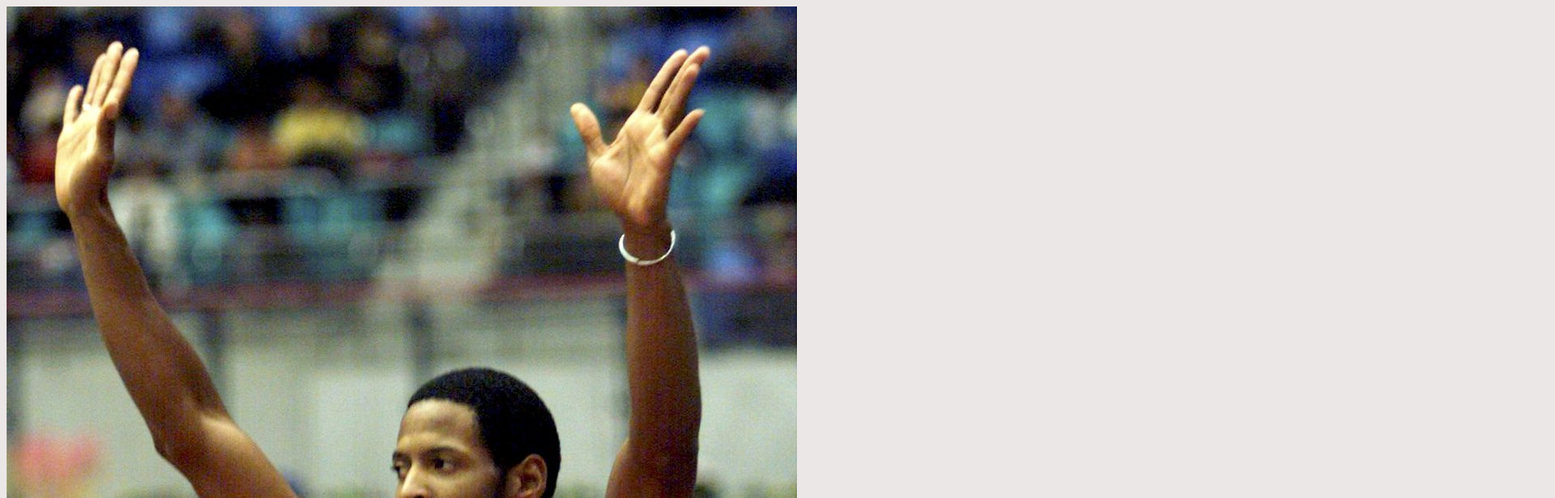
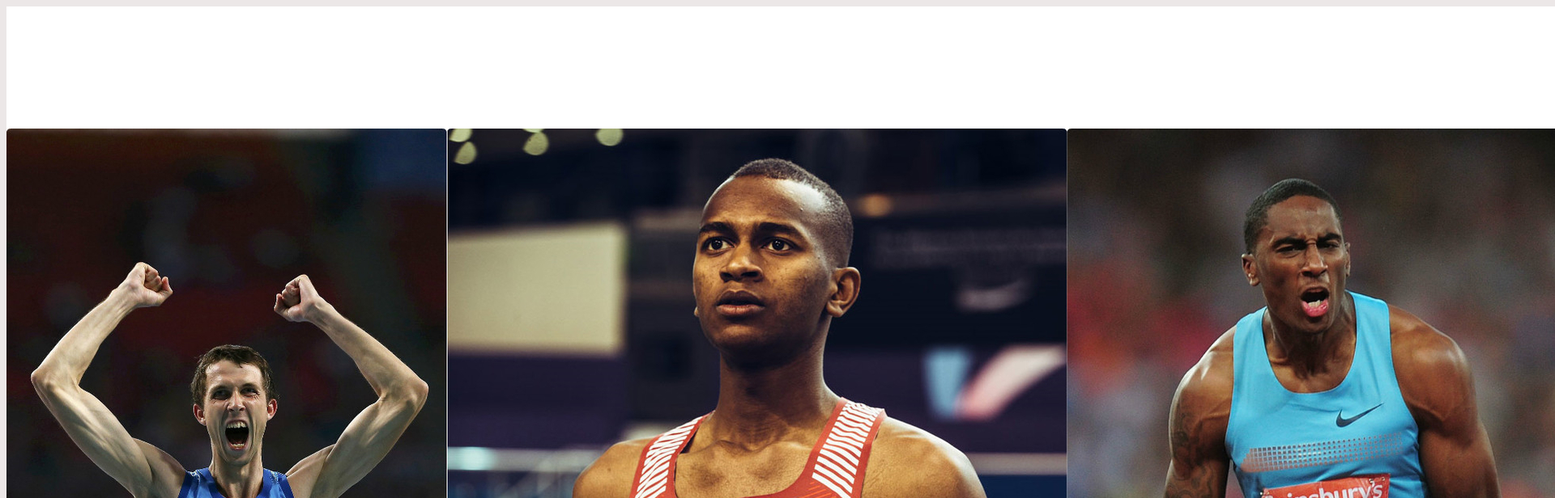
Before and after one commit to akintundejr4/Jumper-Central, a React app: page / in a window 1280 px wide. Shown: the top 616 px of the page at 81% size, 1920 px wide, since content can reach past the window. Built offline with nearby package versions, Linux system fonts and the light colour scheme.

Commit message:
Jsx rendering updates

```diff
--- a/src/test.jsx
+++ b/src/test.jsx
@@ -4,6 +4,8 @@ import '../styles/index.scss';
 export default class Test extends React.Component {
     render() {
         return (
+        <div id="container">
+            <img src={require('../images/resizedBackgroundHJ.jpg')}/>
             <ol>
                 <li>
                     The first jumper
@@ -13,12 +15,9 @@ export default class Test extends React.Component {
                 </li>
 
             </ol>
+        </div>
         )
     }
 
-render() {
-    return (
-        <img src={require('../images/sotomayor.jpg')}/>
-    )
+
 }
-}
```
